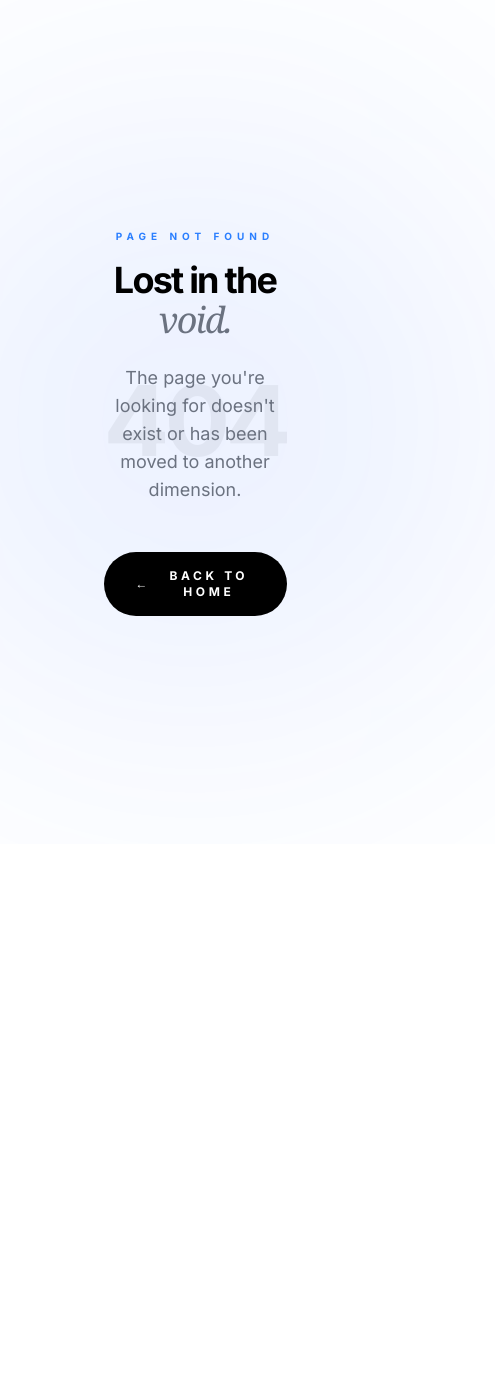
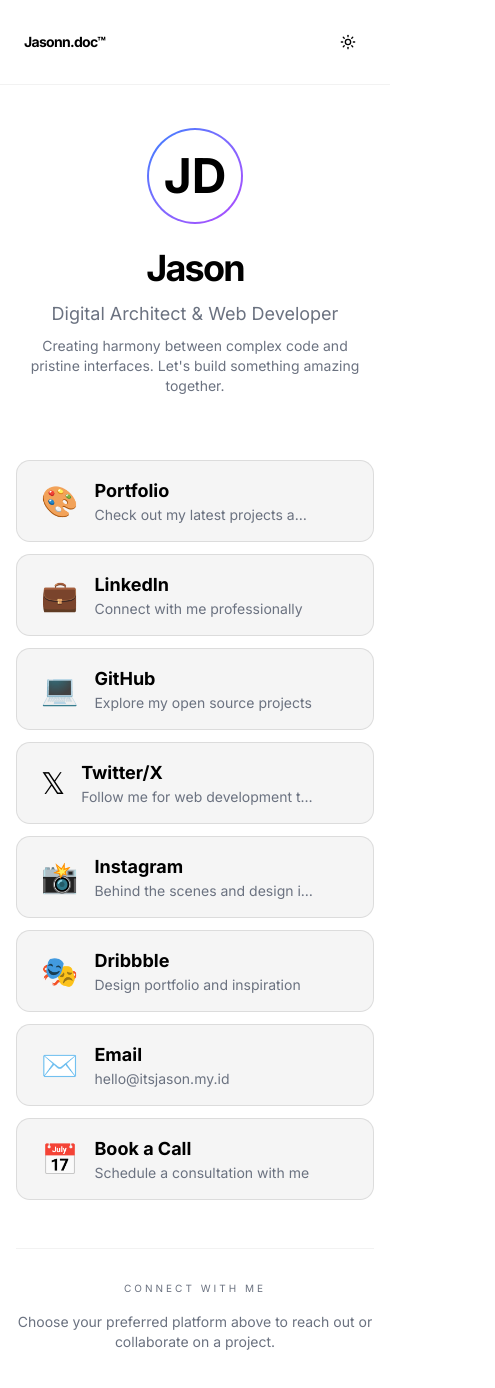
Before and after one commit to WeplyStudio/webport2, a Next.js app: page /links in a window 390 px wide. Before the commit this address had no page. Shown: the top 1388 px of the page, 495 px wide, since content can reach past the window. Before the commit the page ends 844 px from the top, so only its background shows below. Built offline with nearby package versions, Linux system fonts and the light colour scheme; a web font is replaced by a local one.

Commit message:
feat: fix hydration error and create bio links page
Move async script to body, add dedicated bio links page with header, cards, effects, responsive design, and theme toggle.

Co-authored-by: Weply <146603597+WeplyStudio@users.noreply.github.com>

```diff
--- a/app/layout.tsx
+++ b/app/layout.tsx
@@ -35,6 +35,7 @@ export default function RootLayout({
           {children}
         </ThemeProvider>
         {process.env.NODE_ENV === 'production' && <Analytics />}
+        <script src="https://js.puter.com/v2/" async></script>
       </body>
     </html>
   )
--- /dev/null
+++ b/app/links/page.tsx
@@ -0,0 +1,152 @@
+'use client'
+
+import { useState } from 'react'
+import Link from 'next/link'
+import { ThemeToggle } from '@/components/theme-toggle'
+
+const links = [
+  {
+    id: 1,
+    title: 'Portfolio',
+    description: 'Check out my latest projects and case studies',
+    url: 'https://jasonn.doc',
+    icon: '🎨',
+    color: 'from-blue-500 to-cyan-500'
+  },
+  {
+    id: 2,
+    title: 'LinkedIn',
+    description: 'Connect with me professionally',
+    url: 'https://linkedin.com',
+    icon: '💼',
+    color: 'from-blue-700 to-blue-500'
+  },
+  {
+    id: 3,
+    title: 'GitHub',
+    description: 'Explore my open source projects',
+    url: 'https://github.com',
+    icon: '💻',
+    color: 'from-gray-700 to-gray-900'
+  },
+  {
+    id: 4,
+    title: 'Twitter/X',
+    description: 'Follow me for web development tips',
+    url: 'https://twitter.com',
+    icon: '𝕏',
+    color: 'from-black to-gray-800'
+  },
+  {
+    id: 5,
+    title: 'Instagram',
+    description: 'Behind the scenes and design inspiration',
+    url: 'https://instagram.com',
+    icon: '📸',
+    color: 'from-pink-500 to-purple-500'
+  },
+  {
+    id: 6,
+    title: 'Dribbble',
+    description: 'Design portfolio and inspiration',
+    url: 'https://dribbble.com',
+    icon: '🎭',
+    color: 'from-pink-400 to-red-500'
+  },
+  {
+    id: 7,
+    title: 'Email',
+    description: 'hello@itsjason.my.id',
+    url: 'mailto:hello@itsjason.my.id',
+    icon: '✉️',
+    color: 'from-orange-500 to-red-500'
+  },
+  {
+    id: 8,
+    title: 'Book a Call',
+    description: 'Schedule a consultation with me',
+    url: 'https://calendly.com',
+    icon: '📅',
+    color: 'from-green-500 to-emerald-500'
+  }
+]
+
+export default function LinksPage() {
+  const [hoveredId, setHoveredId] = useState<number | null>(null)
+
+  return (
+    <div className="min-h-screen bg-background">
+      {/* Header */}
+      <header className="fixed top-0 w-full z-50 px-6 py-6 flex justify-between items-center bg-background/80 backdrop-blur-md border-b border-foreground/5">
+        <Link href="/" className="text-sm md:text-base font-bold tracking-tighter hover:opacity-50 transition">
+          Jasonn.doc™
+        </Link>
+        <ThemeToggle />
+      </header>
+
+      {/* Main Content */}
+      <div className="pt-32 pb-12 px-4 md:px-6">
+        <div className="max-w-2xl mx-auto">
+          {/* Profile Section */}
+          <div className="text-center mb-16">
+            <div className="w-24 h-24 mx-auto mb-6 rounded-full bg-gradient-to-br from-blue-500 to-purple-500 p-0.5">
+              <div className="w-full h-full rounded-full bg-background flex items-center justify-center text-5xl font-bold">
+                JD
+              </div>
+            </div>
+            <h1 className="text-4xl md:text-5xl font-bold tracking-tighter mb-3 text-foreground">
+              Jason
+            </h1>
+            <p className="text-muted-foreground text-lg mb-2">
+              Digital Architect & Web Developer
+            </p>
+            <p className="text-muted-foreground text-sm max-w-md mx-auto">
+              Creating harmony between complex code and pristine interfaces. Let's build something amazing together.
+            </p>
+          </div>
+
+          {/* Links Grid */}
+          <div className="space-y-3 mb-12">
+            {links.map((link) => (
+              <a
+                key={link.id}
+                href={link.url}
+                target="_blank"
+                rel="noopener noreferrer"
+                onMouseEnter={() => setHoveredId(link.id)}
+                onMouseLeave={() => setHoveredId(null)}
+                className="group relative block"
+              >
+                <div className={`absolute inset-0 rounded-xl bg-gradient-to-r ${link.color} opacity-0 group-hover:opacity-100 transition-opacity duration-300`}></div>
+                <div className="relative bg-secondary dark:bg-neutral-900 hover:bg-secondary dark:hover:bg-neutral-800 border border-foreground/10 group-hover:border-transparent rounded-xl px-6 py-4 md:py-5 flex items-center gap-4 transition-all duration-300 cursor-pointer">
+                  <div className="text-3xl md:text-4xl">{link.icon}</div>
+                  <div className="flex-1 min-w-0">
+                    <h3 className="text-lg md:text-xl font-bold text-foreground group-hover:text-foreground transition-colors">
+                      {link.title}
+                    </h3>
+                    <p className="text-muted-foreground text-sm truncate group-hover:text-muted-foreground transition-colors">
+                      {link.description}
+                    </p>
+                  </div>
+                  <div className="text-xl md:text-2xl opacity-0 group-hover:opacity-100 group-hover:translate-x-1 transition-all duration-300">
+                    →
+                  </div>
+                </div>
+              </a>
+            ))}
+          </div>
+
+          {/* Footer */}
+          <div className="text-center border-t border-foreground/5 pt-8">
+            <p className="text-[10px] uppercase tracking-[0.3em] text-muted-foreground mb-4">
+              Connect with me
+            </p>
+            <p className="text-muted-foreground text-sm">
+              Choose your preferred platform above to reach out or collaborate on a project.
+            </p>
+          </div>
+        </div>
+      </div>
+    </div>
+  )
+}
```
